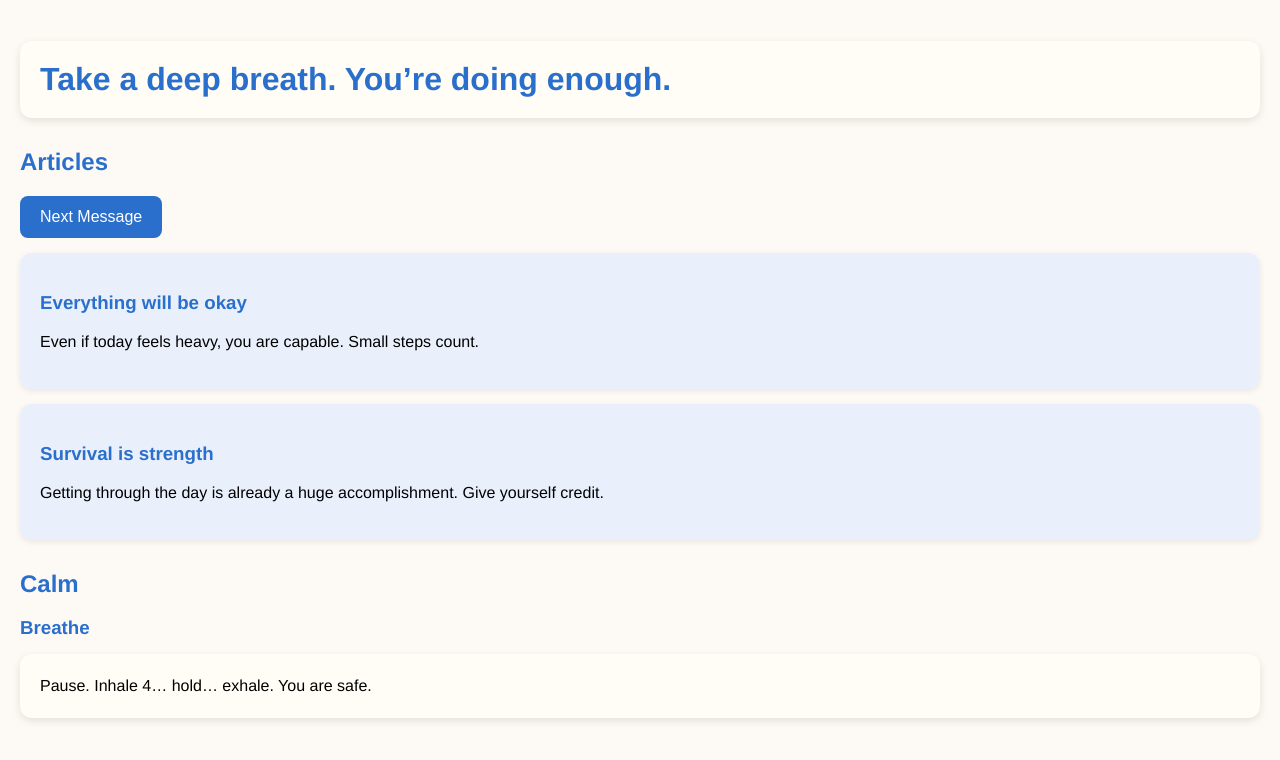
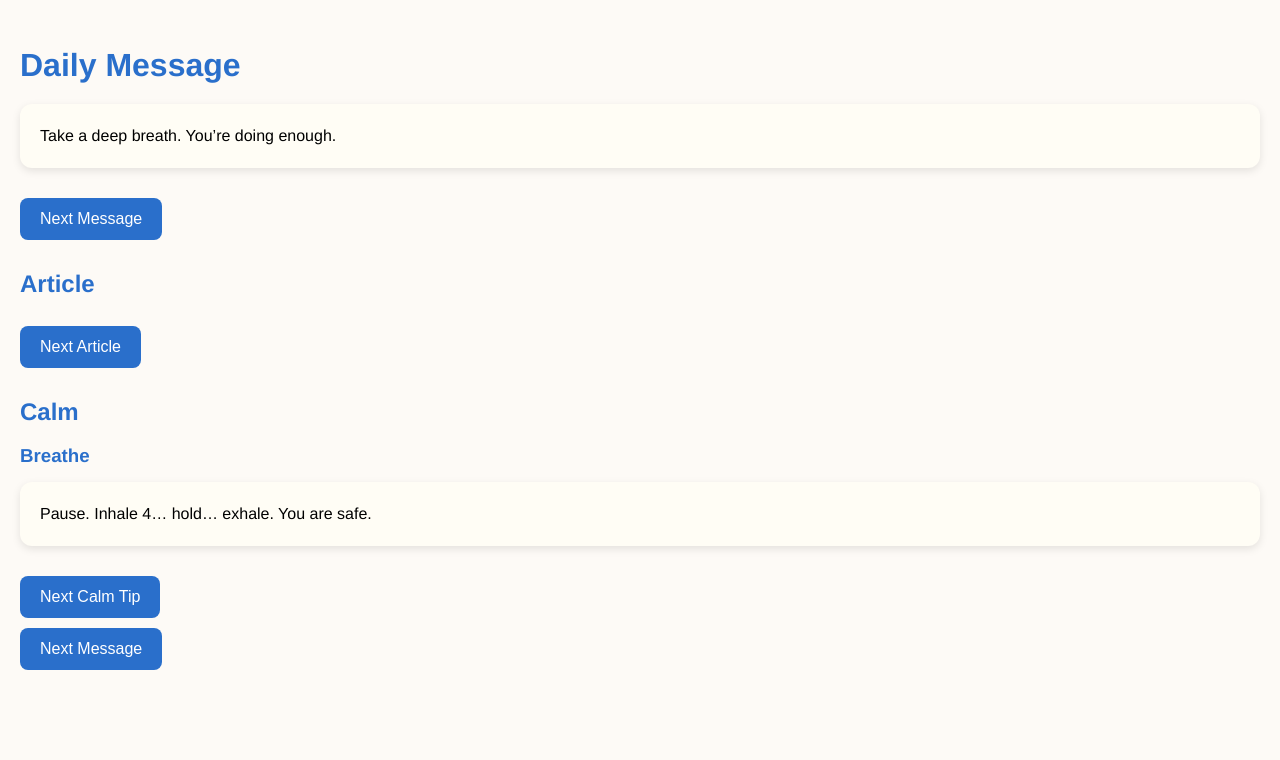
Before and after one commit to gloriascookhouse/Still-Standing-App, a plain HTML site: page index.html in a window 1280 px wide. Drawn offline with Linux system fonts and the light colour scheme.

Commit message:
Update index.html

```diff
--- a/index.html
+++ b/index.html
@@ -6,15 +6,29 @@
   <link rel="stylesheet" href="style.css">
 </head>
 <body>
-  <h1 id="dailyMessage">Loading message...</h1>
 
-  <h2>Articles</h2>
-  <div id="articles"></div>
+  <div class="container">
 
-  <h2>Calm</h2>
-  <div>
-    <h3 id="calmTitle"></h3>
-    <p id="calmBody"></p>
+    <section class="card">
+      <h1>Daily Message</h1>
+      <p id="dailyMessage">Loading message...</p>
+      <button id="nextMessageBtn">Next Message</button>
+    </section>
+
+    <section class="card">
+      <h2>Article</h2>
+      <h3 id="articleTitle"></h3>
+      <p id="articleBody"></p>
+      <button id="nextArticleBtn">Next Article</button>
+    </section>
+
+    <section class="card">
+      <h2>Calm</h2>
+      <h3 id="calmTitle"></h3>
+      <p id="calmBody"></p>
+      <button id="nextCalmBtn">Next Calm Tip</button>
+    </section>
+
   </div>
 
   <script src="app.js"></script>
```
